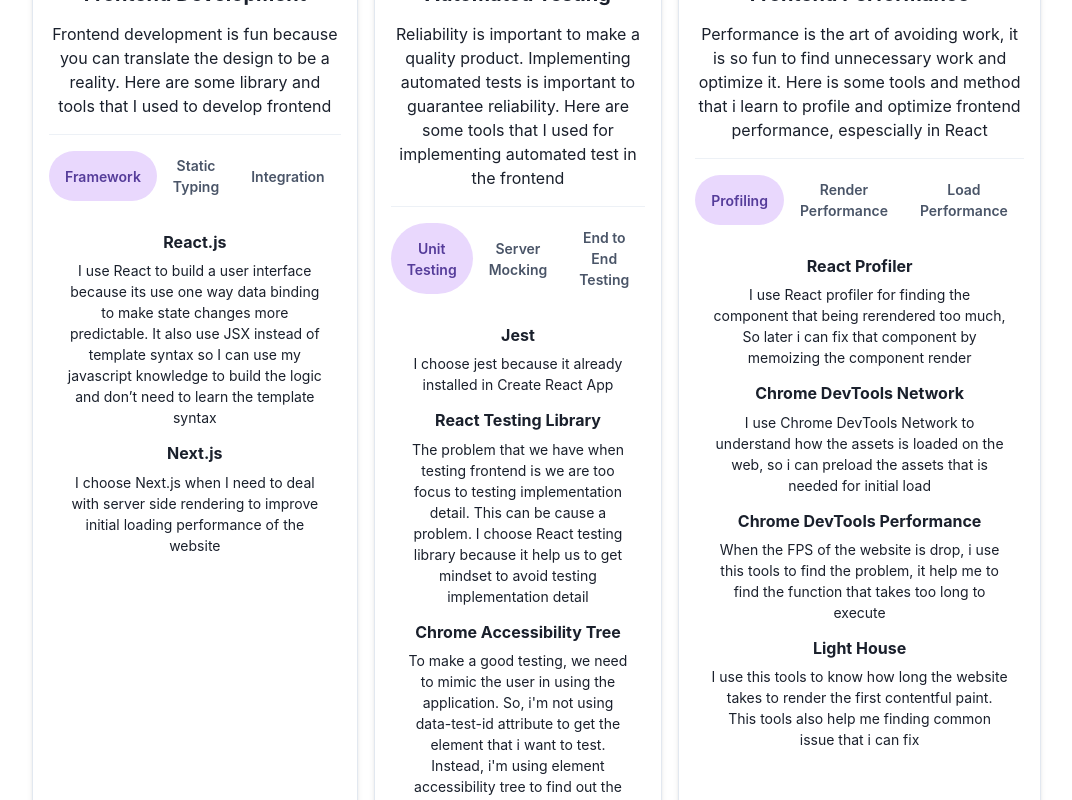
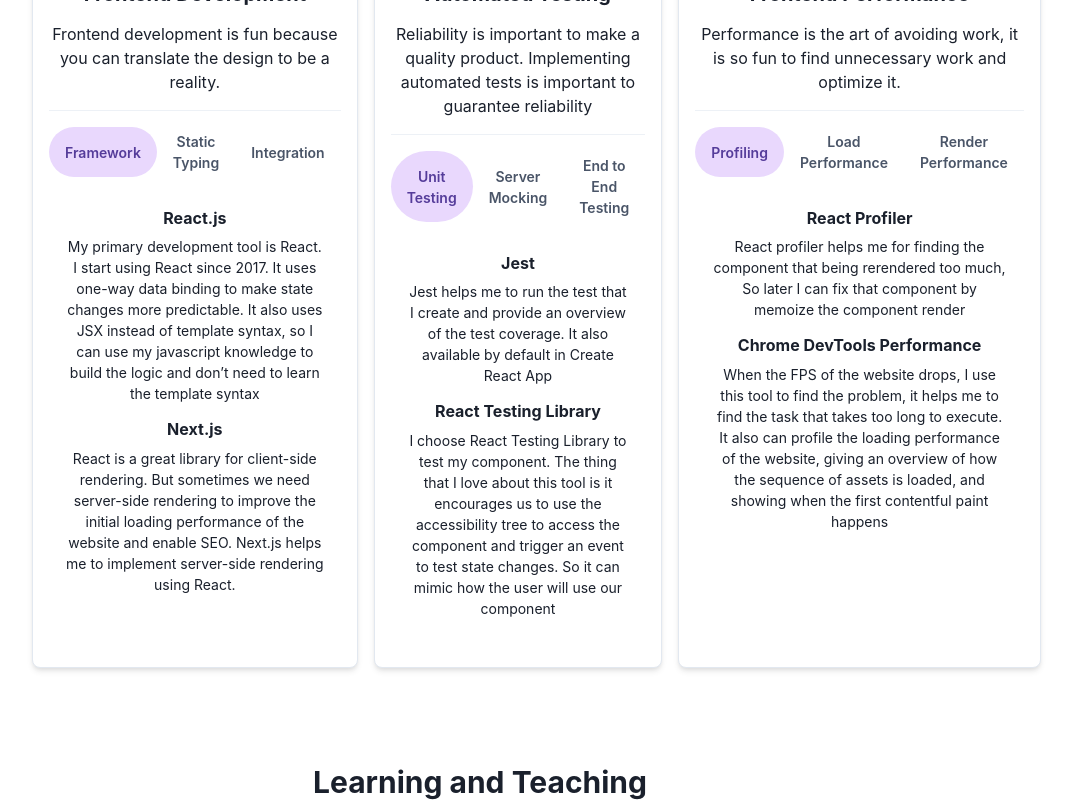
Before and after one commit to mnindrazaka/personal-website, a Next.js app: page / in a window 1280 px wide. Shown: the part 720-1520 px from the top of the page, without its empty margins (160-1232 px from the left). Built offline with nearby package versions, Linux system fonts and the light colour scheme.

Commit message:
refactor: improve the explanation in skills (#6)

```diff
--- a/modules/LandingPage/LandingPage.tsx
+++ b/modules/LandingPage/LandingPage.tsx
@@ -32,7 +32,7 @@
   {
     title: "Frontend Development",
     description:
-      "Frontend development is fun because you can translate the design to be a reality. Here are some library and tools that I used to develop frontend",
+      "Frontend development is fun because you can translate the design to be a reality.",
     icon: <FaCode size={24} />,
     tools: [
       {
@@ -40,13 +40,26 @@
         items: [
           {
             title: "React.js",
-            description:
-              "I use React to build a user interface because its use one way data binding to make state changes more predictable. It also use JSX instead of template syntax so I can use my javascript knowledge to build the logic and don’t need to learn the template syntax",
+            description: (
+              <>
+                My primary development tool is React. I start using React since
+                2017. It uses one-way data binding to make state changes more
+                predictable. It also uses JSX instead of template syntax, so I
+                can use my javascript knowledge to build the logic and don’t
+                need to learn the template syntax
+              </>
+            ),
           },
           {
             title: "Next.js",
-            description:
-              "I choose Next.js when I need to deal with server side rendering to improve initial loading performance of the website",
+            description: (
+              <>
+                React is a great library for client-side rendering. But
+                sometimes we need server-side rendering to improve the initial
+                loading performance of the website and enable SEO. Next.js helps
+                me to implement server-side rendering using React.
+              </>
+            ),
           },
         ],
       },
@@ -55,8 +68,13 @@
         items: [
           {
             title: "Typescript",
-            description:
-              "I use typescript for static typing to construct data structure in my project and help catching typing problem on compile time",
+            description: (
+              <>
+                Getting runtime error is scary. So I use typescript for static
+                typing to construct data structure in my project and help
+                catching typing problem before runtime
+              </>
+            ),
           },
         ],
       },
@@ -65,13 +83,26 @@
         items: [
           {
             title: "React Query",
-            description:
-              "I choose React Query for storing and mutating server state. Server state must be handled differently because it can be out of sync with our application. React Query help me to tackle that problem by using SWR (Stale While Revalidate) method. It also has support for REST API and GRAPHQL",
+            description: (
+              <>
+                I use React Query for storing and mutating server state. Server
+                state must be handled differently because it can be out of sync
+                with our application. React Query help me to tackle that problem
+                by using SWR (Stale While Revalidate) method. Also, It support
+                for REST API and GraphQL
+              </>
+            ),
           },
           {
             title: "GraphQL Code Generator",
-            description:
-              "This is a great tool when dealing with GraphQL. It can generate typescript type that reflect the data structure on our GraphQL server. It also can generate custom hook that will tie up React Query and generated typescript type",
+            description: (
+              <>
+                I love this tool because it can generate typescript types that
+                reflect the data structure on the GraphQL server. It also can
+                generate custom hooks that wrap React Query with suitable
+                typescript type
+              </>
+            ),
           },
         ],
       },
@@ -80,7 +111,7 @@
   {
     title: "Automated Testing",
     description:
-      "Reliability is important to make a quality product. Implementing automated tests is important to guarantee reliability. Here are some tools that I used for implementing automated test in the frontend",
+      "Reliability is important to make a quality product. Implementing automated tests is important to guarantee reliability",
     icon: <FaCogs size={24} />,
     tools: [
       {
@@ -88,18 +119,25 @@
         items: [
           {
             title: "Jest",
-            description:
-              "I choose jest because it already installed in Create React App",
+            description: (
+              <>
+                Jest helps me to run the test that I create and provide an
+                overview of the test coverage. It also available by default in
+                Create React App
+              </>
+            ),
           },
           {
             title: "React Testing Library",
-            description:
-              "The problem that we have when testing frontend is we are too focus to testing implementation detail. This can be cause a problem. I choose React testing library because it help us to get mindset to avoid testing implementation detail",
-          },
-          {
-            title: "Chrome Accessibility Tree",
-            description:
-              "To make a good testing, we need to mimic the user in using the application. So, i'm not using data-test-id attribute to get the element that i want to test. Instead, i'm using element accessibility tree to find out the way to get the element",
+            description: (
+              <>
+                I choose React Testing Library to test my component. The thing
+                that I love about this tool is it encourages us to use the
+                accessibility tree to access the component and trigger an event
+                to test state changes. So it can mimic how the user will use our
+                component
+              </>
+            ),
           },
         ],
       },
@@ -108,8 +146,15 @@
         items: [
           {
             title: "Mock Service Worker",
-            description:
-              "Previously, if i need to test a component that has request to backend, i will mock the return value of javascript featch API. It is hard. Mock service worker help me because it create a mocking server on service worker and prevent the request to get to actual server. Later i can use that mock server in testing or development",
+            description: (
+              <>
+                I use MSW if I need to test a component that makes a request to
+                the backend. MSW can intercept the request and giving a mocked
+                response that suits my test case. The mocked response can also
+                be used when I develop a frontend but the backend is not ready
+                yet
+              </>
+            ),
           },
         ],
       },
@@ -118,8 +163,14 @@
         items: [
           {
             title: "Cypress",
-            description:
-              "I use cypress for end to end testing, it help me to simulate the app and catch the integration problem between frontend and backend. I'm also using cypress testing library to get the element that i need to test",
+            description: (
+              <>
+                The end to end test is good for testing the integration between
+                the frontend and backend. I use cypress for the end to end
+                testing, it help me to simulate the app and catch the
+                integration problem.
+              </>
+            ),
           },
         ],
       },
@@ -128,7 +179,7 @@
   {
     title: "Frontend Performance",
     description:
-      "Performance is the art of avoiding work, it is so fun to find unnecessary work and optimize it. Here is some tools and method that i learn to profile and optimize frontend performance, espescially in React",
+      "Performance is the art of avoiding work, it is so fun to find unnecessary work and optimize it.",
     icon: <FaRocket size={24} />,
     tools: [
       {
@@ -136,48 +187,25 @@
         items: [
           {
             title: "React Profiler",
-            description:
-              "I use React profiler for finding the component that being rerendered too much, So later i can fix that component by memoizing the component render",
-          },
-          {
-            title: "Chrome DevTools Network",
-            description:
-              "I use Chrome DevTools Network to understand how the assets is loaded on the web, so i can preload the assets that is needed for initial load",
+            description: (
+              <>
+                React profiler helps me for finding the component that being
+                rerendered too much, So later I can fix that component by
+                memoize the component render
+              </>
+            ),
           },
           {
             title: "Chrome DevTools Performance",
-            description:
-              "When the FPS of the website is drop, i use this tools to find the problem, it help me to find the function that takes too long to execute",
-          },
-          {
-            title: "Light House",
-            description:
-              "I use this tools to know how long the website takes to render the first contentful paint. This tools also help me finding common issue that i can fix",
-          },
-        ],
-      },
-      {
-        category: "Render Performance",
-        items: [
-          {
-            title: "Memoize Expensive Calculation",
-            description:
-              "if there is an expensive calculation in a component, i can use React.memo to memoize that calculation",
-          },
-          {
-            title: "Memoize Component Render",
-            description:
-              "Sometimes, there is a component that not needed to be rerenderd, espesially the children under the parent component that often rerendered. So, i can use React.memo to memoize the render so it just rerendered when the props value is changed",
-          },
-          {
-            title: "Split Setter and Getter of Context Provider",
-            description:
-              "When we use React Context, there is a component that need to consume the function to set the state and not need the state, so when the provider is rerendered, that component is rerenderd too. This can be solve by splitting the Provider into two part, the setter and getter",
-          },
-          {
-            title: "Windowing",
-            description:
-              "By using windowing, I can optimize the render performance of large list by just rendering the viewable item to the user. This help to optimize the feature that need to render a huge amount of data, for example in infinite scrolling feature",
+            description: (
+              <>
+                When the FPS of the website drops, I use this tool to find the
+                problem, it helps me to find the task that takes too long to
+                execute. It also can profile the loading performance of the
+                website, giving an overview of how the sequence of assets is
+                loaded, and showing when the first contentful paint happens
+              </>
+            ),
           },
         ],
       },
@@ -186,13 +214,63 @@
         items: [
           {
             title: "Code Splitting",
-            description:
-              "The bundle of app that we develop can get bigger as the project growth, so we can split the project module into smaller part. So the browser just need to load the code that needed on spesific page",
+            description: (
+              <>
+                The bundle of the app can get bigger as the project grows, so we
+                can split the project module into smaller parts. So the browser
+                just load the code that needed on a specific page
+              </>
+            ),
           },
           {
             title: "Preload Assets",
-            description:
-              "When there is an asset that will be needed soon in the future, i can preload it, so when the browser need it, it will take a little time to load it from the cache",
+            description: (
+              <>
+                When there is an asset that will be needed soon in the future, i
+                can preload it, so when the browser needs it, it will take a
+                little time to load the asset from the cache
+              </>
+            ),
+          },
+        ],
+      },
+      {
+        category: "Render Performance",
+        items: [
+          {
+            title: "Memoization",
+            description: (
+              <>
+                if there is an expensive calculation in a component, I will
+                memoize that calculation to improve the execution time.
+                Memoization can also be used if there is a component that
+                rerendered unnecessarily
+              </>
+            ),
+          },
+          {
+            title: "Split Context Provider",
+            description: (
+              <>
+                The states in a provider can be so many as the project grows.
+                One update in a provider can trigger rerender in many
+                components. So, we can split the provider into smaller parts. I
+                usually split the provider by domain. if that's not enough to
+                solve the problem, I will split it again into setter and getter
+                provider
+              </>
+            ),
+          },
+          {
+            title: "Windowing",
+            description: (
+              <>
+                By using windowing, I can optimize the render performance of a
+                large list by just rendering the viewable item to the user. This
+                help to optimize the feature that needs to render a huge amount
+                of data, for example in the infinite scrolling feature
+              </>
+            ),
           },
         ],
       },
@@ -420,7 +498,7 @@
             My Frontend Engineering Journey
           </Heading>
           <Text color="white" textAlign="center">
-            I start my journey as a frontend engineer in 2018. I start by
+            I start my journey as a frontend engineer in 2017. I start by
             deepening my javascript skill and doing some side projects. In 2019
             I take an internship in a startup company. Then I work on some
             freelance projects and get my first full-time job as a frontend
@@ -545,7 +623,10 @@
             justifyContent="center"
           >
             {socialMedias.map((socialMedia) => (
-              <SocialMediaButton {...socialMedia} key={socialMedia.title} />
+              <SocialMediaButton
+                {...socialMedia}
+                key={socialMedia["aria-label"]}
+              />
             ))}
           </Stack>
         </Stack>
--- a/modules/LandingPage/SkillCard.tsx
+++ b/modules/LandingPage/SkillCard.tsx
@@ -19,7 +19,7 @@
   icon: React.ReactNode;
   tools: {
     category: string;
-    items: { title: string; description: string }[];
+    items: { title: string; description: React.ReactNode }[];
   }[];
 };
 
```
